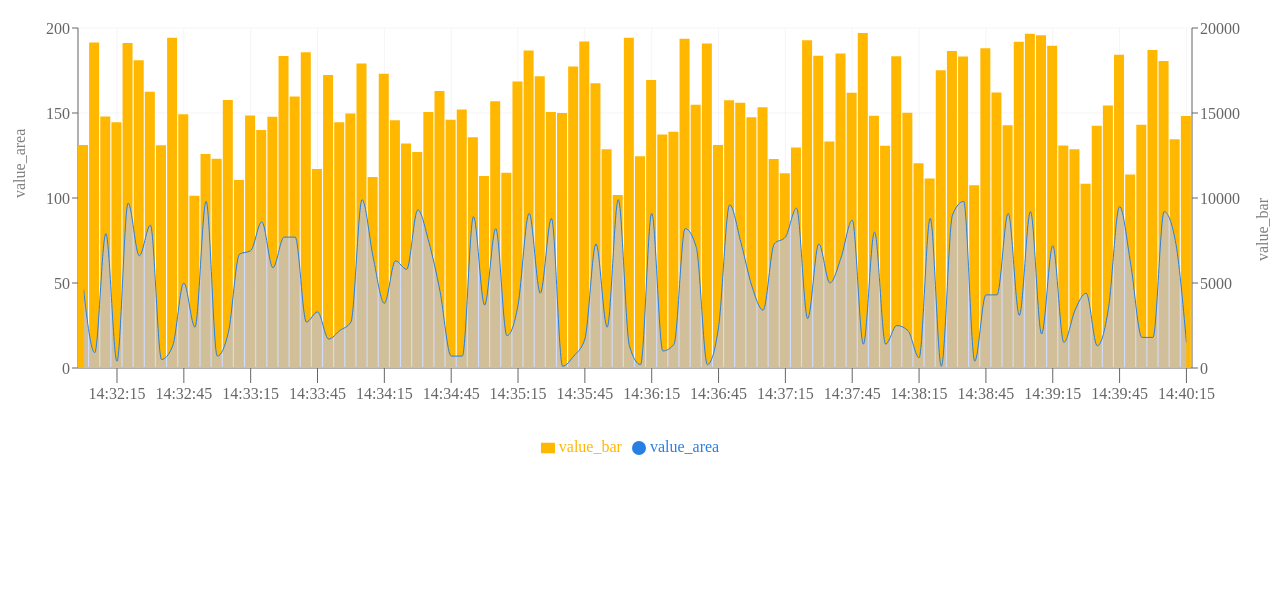
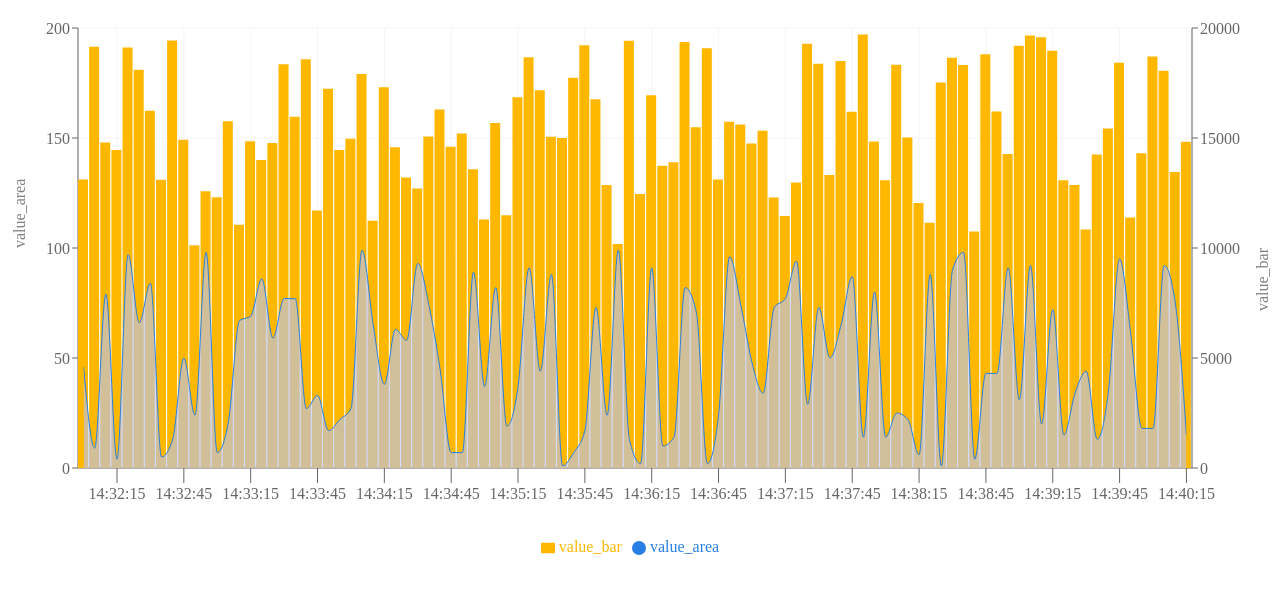
Before and after one commit to 0chae01/time-series-chart, a React (Vite) app: page / in a window 1280 px wide. Shown: the top 594 px of the page. Built offline with nearby package versions, Linux system fonts and the light colour scheme.

Commit message:
design: 차트 height 500 -> 600 변경

```diff
--- a/src/components/Chart.tsx
+++ b/src/components/Chart.tsx
@@ -64,7 +64,7 @@
       {isLoading ? (
         "Loading..."
       ) : (
-        <ResponsiveContainer width={"100%"} height={500}>
+        <ResponsiveContainer width={"100%"} height={600}>
           <ComposedChart
             data={data}
             margin={{
```
